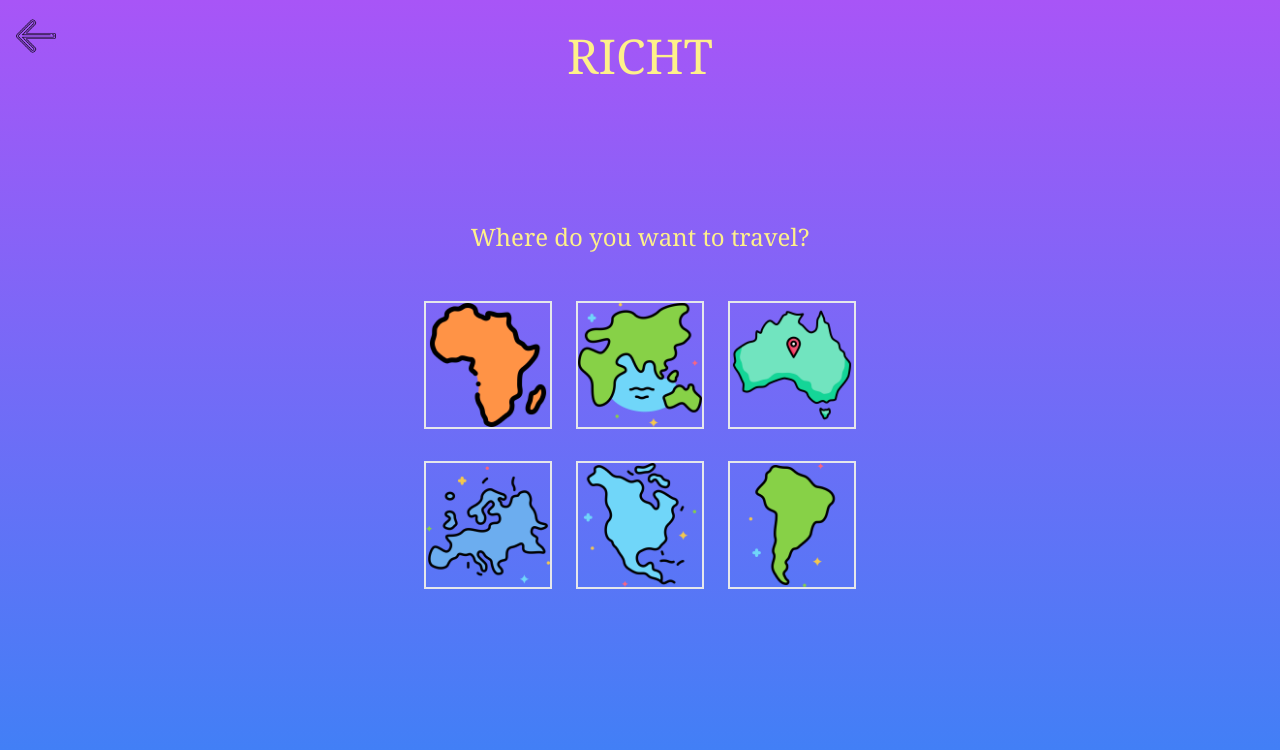
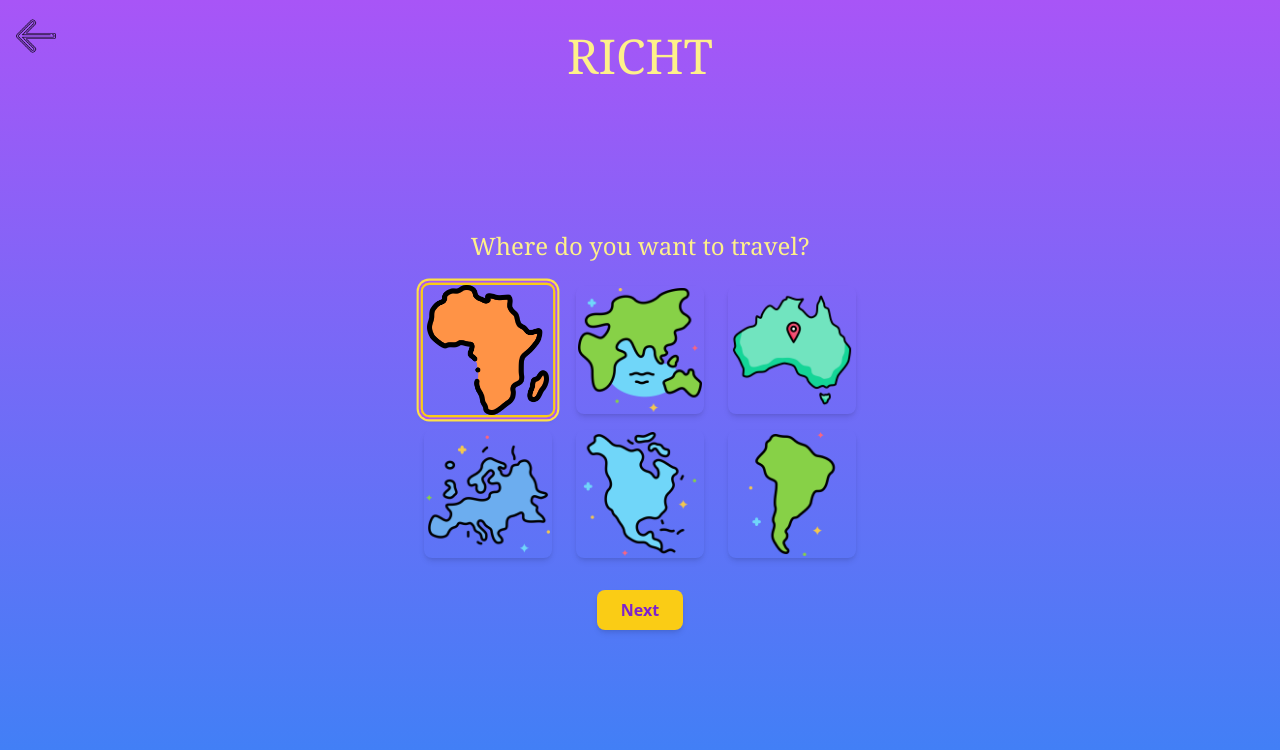
Before and after one commit to Tahminaaaa/richt-travel-app, a React (Create React App) app: page /page3 in a window 1280 px wide. Both pictures are taken after a click on the element 488 px from the left and 365 px from the top of the page. Shown: the top 750 px of the page. Built offline with nearby package versions, Linux system fonts and the light colour scheme.

Commit message:
create data structure vol1

```diff
--- a/src/Components/Page2.js
+++ b/src/Components/Activity.js
@@ -1,6 +1,6 @@
 import React from "react";
 import { useNavigate } from "react-router-dom";
-import Logo from "../Components/Logo";
+import Logo from "./Logo";
 import beachImg from "../Photos/richtapp-beach.png"
 import skiImg from "../Photos/richtapp-ski.png"
 import pyramidImg from "../Photos/richtapp-pyramids.png"
--- a/src/Components/App.js
+++ b/src/Components/App.js
@@ -1,14 +1,15 @@
 import React from "react";
 import { BrowserRouter as Router, Routes, Route } from "react-router-dom";
-import Page1 from "./Page1.js";
-import Page2 from "./Page2.js";
-import Page3 from "./Page3.js";
+import Page1 from "./Home.js";
+import Page2 from "./Activity.js";
+import Page3 from "./Continents.js";
+import Home from "./Home.js";
 
 function App() {
     return (
         <Router>
             <Routes>
-                <Route path="/" element={<Page1 />} />
+                <Route path="/" element={<Home />} />
                 <Route path="/page2" element={<Page2 />} />
                 <Route path="/page3" element={<Page3 />} />
             </Routes>
--- /dev/null
+++ b/src/Components/Continents.js
@@ -0,0 +1,94 @@
+import React, { useState } from "react";
+import { useNavigate } from "react-router-dom";
+import Logo from "./Logo";
+import backImg from "../Photos/richtapp-backbutton.png"
+import continentsData from "./ContinentsData";
+
+function Page3() {
+    const navigate = useNavigate()
+    const [selectedContinentId, setSelectedContinentId] = useState(null);
+
+
+    const handleContinentSelect = (continentId) => {
+        console.log("Chosen continent ID:", continentId);
+        setSelectedContinentId(continentId);
+    };
+
+
+    const row1 = continentsData.slice(0, 3);
+    const row2 = continentsData.slice(3, 6);
+    return (
+        <div className="relative h-screen bg-gradient-to-t from-blue-500 to-purple-500 px-4 overflow-y-auto">
+            <div
+                onClick={() => navigate("/page2")}
+                className="absolute top-4 left-4 z-10 cursor-pointer w-10 h-10 hover:scale-110 transition-transform"
+            >
+                <img src={backImg} alt="back" />
+            </div>
+            <div className="pt-8 flex justify-center">
+                <Logo />
+            </div>
+
+            <div className="flex flex-col items-center justify-center min-h-[calc(100vh-100px)] py-8">
+                <p className="text-yellow-200 text-2xl font-serif mb-6 text-center">
+                    Where do you want to travel?
+                </p>
+
+
+                <div className="flex flex-wrap justify-center gap-4 md:gap-6 mb-4">
+                    {row1.map((continent) => (
+                        <div
+                            key={continent.id}
+                            onClick={() => handleContinentSelect(continent.id)}
+
+                            className={`cursor-pointer border-2 ${selectedContinentId === continent.id
+                                ? "border-yellow-400 scale-105 ring-2 ring-yellow-300 ring-offset-2 ring-offset-purple-500"
+                                : "border-transparent hover:border-white"
+                                } w-32 h-30 rounded-lg overflow-hidden bg-center bg-cover hover:scale-110 transition-all duration-200 ease-in-out shadow-md`} // Added rounded corners, overflow hidden, shadow, transition timing
+                        >
+                            <img
+                                src={continent.image}
+                                alt={continent.alt}
+                                className="w-full h-full object-cover"
+                            />
+
+                        </div>
+                    ))}
+                </div>
+
+
+                <div className="flex flex-wrap justify-center gap-4 md:gap-6">
+                    {row2.map((continent) => (
+                        <div
+                            key={continent.id}
+                            onClick={() => handleContinentSelect(continent.id)}
+                            className={`cursor-pointer border-2 ${selectedContinentId === continent.id
+                                ? "border-yellow-400 scale-105 ring-2 ring-yellow-300 ring-offset-2 ring-offset-purple-500"
+                                : "border-transparent hover:border-white"
+                                } w-32 h-30 rounded-lg overflow-hidden bg-center bg-cover hover:scale-110 transition-all duration-200 ease-in-out shadow-md`}
+                        >
+                            <img
+                                src={continent.image}
+                                alt={continent.alt}
+                                className="w-full h-full object-cover"
+                            />
+
+                        </div>
+                    ))}
+                </div>
+
+
+                {selectedContinentId && (
+                    <button
+                        onClick={() => console.log("Proceeding with:", selectedContinentId)}
+                        className="mt-8 px-6 py-2 bg-yellow-400 text-purple-700 font-semibold rounded-lg shadow-md hover:bg-yellow-300 transition-colors"
+                    >
+                        Next
+                    </button>
+                )}
+            </div>
+        </div>
+    );
+}
+
+export default Page3;
--- /dev/null
+++ b/src/Components/ContinentsData.js
@@ -0,0 +1,47 @@
+import africaImg from "../Photos/richtapp-africa.png";
+import asiaImg from "../Photos/richtapp-asia.png";
+import australiaImg from "../Photos/richtapp-australia.png";
+import europeImg from "../Photos/richtapp-europe.png";
+import namericaImg from "../Photos/richtapp-namerica.png";
+import samericaImg from "../Photos/richtapp-samerica.png";
+
+const continentsData = [
+    {
+        id: "africa",
+        name: "Africa",
+        image: africaImg,
+        alt: "africa",
+    },
+    {
+        id: "asia",
+        name: "Asia",
+        image: asiaImg,
+        alt: "asia",
+    },
+    {
+        id: "australia",
+        name: "Australia",
+        image: australiaImg,
+        alt: "australia",
+    },
+    {
+        id: "europe",
+        name: "Europe",
+        image: europeImg,
+        alt: "europe",
+    },
+    {
+        id: "namerica",
+        name: "North America",
+        image: namericaImg,
+        alt: "namerica",
+    },
+    {
+        id: "samerica",
+        name: "South America",
+        image: samericaImg,
+        alt: "samerica",
+    },
+];
+
+export default continentsData;
--- a/src/Components/Page1.js
+++ b/src/Components/Home.js
@@ -4,11 +4,11 @@ import MyDatePicker from "./Datepicker";
 import { useNavigate } from "react-router-dom"
 
 
-function Page1() {
+function Home() {
 
   const navigate = useNavigate()
   return (
-    <div className="flex flex-col items-center justify-center h-screen bg-gradient-to-t from-blue-500 to-purple-500">
+    <div className="flex justify-center flex-col items-center h-screen bg-gradient-to-t from-blue-500 to-purple-500">
       <Logo />
       <h3 className="text-yellow-200 pb-8 font-serif text-2xl">When do you want to travel?</h3>
       <MyDatePicker />
@@ -18,4 +18,4 @@ function Page1() {
   )
 }
 
-export default Page1;
+export default Home;
--- a/src/Components/Page3.js
+++ /dev/null
@@ -1,69 +0,0 @@
-import React from "react";
-import { useNavigate } from "react-router-dom";
-import Logo from "../Components/Logo";
-import backImg from "../Photos/richtapp-backbutton.png"
-import africaImg from "../Photos/richtapp-africa.png"
-import asiaImg from "../Photos/richtapp-asia.png"
-import australiaImg from "../Photos/richtapp-australia.png"
-import europeImg from "../Photos/richtapp-europe.png"
-import namericaImg from "../Photos/richtapp-namerica.png"
-import samericaImg from "../Photos/richtapp-samerica.png"
-
-function Page3() {
-    const navigate = useNavigate()
-
-    return (
-        <div className="relative h-screen bg-gradient-to-t from-blue-500 to-purple-500 px-4">
-            <div
-                onClick={() => navigate("/page2")}
-                className="absolute top-4 left-4 cursor-pointer w-10 h-10 hover:scale-110 transition-transform"
-            >
-                <img src={backImg} alt="back" />
-            </div>
-            <div className="pt-8 flex justify-center">
-                <Logo />
-            </div>
-            <div className="flex flex-col items-center justify-center h-[calc(100vh-150px)] gap-4">
-                <p className="text-yellow-200 text-2xl font-serif mb-4">Where do you want to travel?</p>
-
-                <div className="continent1 flex space-x-6 mt-4">
-                    <div
-                        onClick={() => console.log("Chosen")}
-                        className="africa cursor-pointer border-2 w-32 h-30 bg-center bg-cover hover:scale-110 transition-transform">
-                        <img src={africaImg} alt="africa" />
-                    </div>
-                    <div
-                        onClick={() => console.log("Chosen")}
-                        className="asia cursor-pointer border-2 w-32 h-30 bg-center bg-cover hover:scale-110 transition-transform">
-                        <img src={asiaImg} alt="asia" />
-                    </div>
-                    <div
-                        onClick={() => console.log("Chosen")}
-                        className="australia cursor-pointer border-2 w-32 h-30 bg-center bg-cover hover:scale-110 transition-transform">
-                        <img src={australiaImg} alt="australia" />
-                    </div>
-                </div>
-                <div className="continent2 flex space-x-6 mt-4">
-                    <div
-                        onClick={() => console.log("Chosen")}
-                        className="europe cursor-pointer border-2 w-32 h-30 bg-center bg-cover hover:scale-110 transition-transform">
-                        <img src={europeImg} alt="europe" />
-                    </div>
-                    <div
-                        onClick={() => console.log("Chosen")}
-                        className="namerica cursor-pointer border-2 w-32 h-30 bg-center bg-cover hover:scale-110 transition-transform">
-                        <img src={namericaImg} alt="namerica" />
-                    </div>
-                    <div
-                        onClick={() => console.log("Chosen")}
-                        className="samerica cursor-pointer border-2 w-32 h-30 bg-center bg-cover hover:scale-110 transition-transform">
-                        <img src={samericaImg} alt="samerica" />
-                    </div>
-                </div>
-            </div>
-        </div >
-    )
-}
-
-
-export default Page3
```
